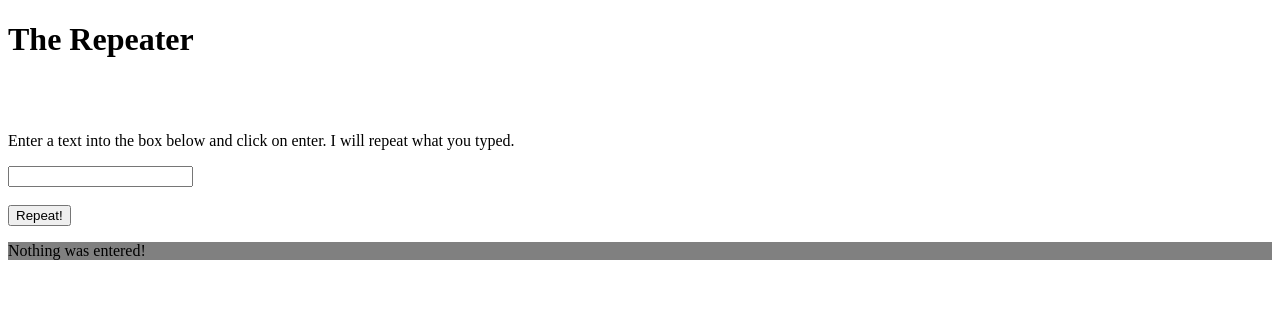
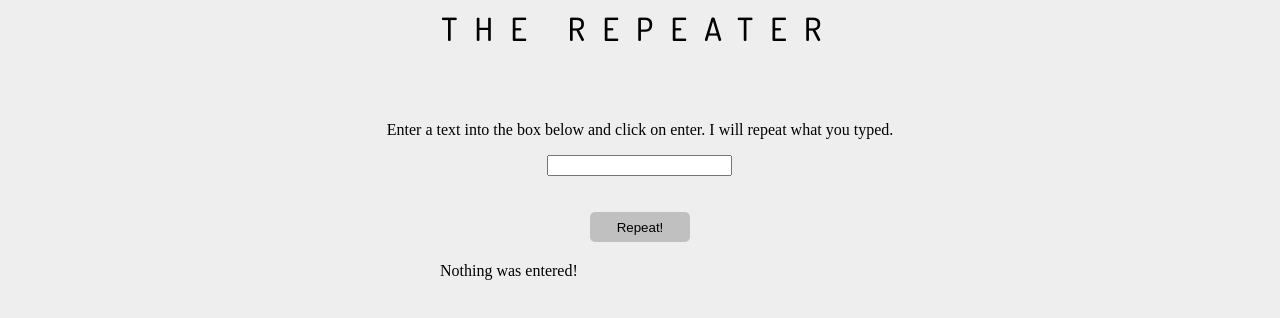
Before and after one commit to bones-1/smallProjects, a plain HTML site: page index.html in a window 1280 px wide. Both pictures are taken after a click on the button "Repeat!". Drawn offline with Linux system fonts and the light colour scheme.

Commit message:
added styling and styling elements

```diff
--- a/index.html
+++ b/index.html
@@ -1,17 +1,32 @@
 <!DOCTYPE html>
 <html lang="en">
-<head>
-    <meta charset="UTF-8">
-    <meta name="viewport" content="width=device-width, initial-scale=1.0">
+  <head>
+    <meta charset="UTF-8" />
+    <meta name="viewport" content="width=device-width, initial-scale=1.0" />
     <title>Echo</title>
     <script src="repeat.js" defer></script>
-    <link rel="shortcut icon" href="#" type="image/x-icon">
-</head>
-<body>
+    <link rel="shortcut icon" href="#" type="image/x-icon" />
+    <link rel="stylesheet" href="styles.css" />
+    <link rel="preconnect" href="https://fonts.googleapis.com" />
+    <link rel="preconnect" href="https://fonts.gstatic.com" crossorigin />
+    <link
+      href="https://fonts.googleapis.com/css2?family=Dosis:wght@200..800&display=swap"
+      rel="stylesheet"
+    />
+  </head>
+  <body>
     <h1>The Repeater</h1>
-    <br><br>
-    <p>Enter a text into the box below and click on enter. I will repeat what you typed.</p>
-    <input type="text" name="userInput" id="userInput" class="userInput"> <br><br>
-    <input type="button" value="Repeat!" class="submit" id="submit">
-</body>
+
+    <div class="prompt">
+      <br /><br />
+      <p>
+        Enter a text into the box below and click on enter. I will repeat what
+        you typed.
+      </p>
+      <input type="text" name="userInput" id="userInput" class="userInput" />
+      <br /><br />
+      <input type="button" value="Repeat!" class="submit" id="submit" />
+    </div>
+    <div class="result" id="result"></div>
+  </body>
 </html>
--- a/repeat.js
+++ b/repeat.js
@@ -2,18 +2,19 @@
 
 let input = document.getElementById("userInput");
 let button = document.getElementById("submit");
-let result;
+let result = document.getElementById("result");
 
 button.addEventListener("click", () => {
-  if (!result) {
-    result = document.createElement("p");
-    result.style.backgroundColor = "grey";
-  }
+  // if (result.innerText = "") {
+  //   result = document.createElement("p");
+  //   // result.style.backgroundColor = "grey";
+  // }
 
   if (input.value == "") {
     result.innerText = "Nothing was entered!";
   } else {
-    result.innerText = "You entered: " + input.value;
+    result.innerHTML = "You entered: <br><span class='result-text'></span>";
+    result.querySelector('.result-text').innerText = input.value;
   }
 
   input.value = "";
--- /dev/null
+++ b/styles.css
@@ -0,0 +1,68 @@
+:root,
+* {
+  box-sizing: border-box;
+}
+
+:root {
+  --top-spacing: 20px;
+}
+
+body {
+  background-color: #eee;
+}
+
+h1 {
+  font-family: "Dosis", sans-serif;
+  font-optical-sizing: auto;
+  font-weight: 500;
+  font-style: normal;
+  text-transform: uppercase;
+  letter-spacing: 1ch;
+}
+
+h1,
+.prompt,
+.result {
+  margin: 0 auto;
+  width: fit-content;
+  /* border: solid red 1px; */
+}
+
+.prompt {
+  padding: 0 5px;
+  margin-top: var(--top-spacing);
+}
+
+.userInput,
+.submit {
+  display: block;
+  margin-left: auto;
+  margin-right: auto;
+}
+
+.submit {
+  margin-bottom: var(--top-spacing);
+  width: 100px;
+  height: 30px;
+
+  background-color: silver;
+  border: none;
+  border-radius: 5px;
+}
+
+.submit:hover {
+  box-shadow: lightgray 0 0 3px 3px;
+}
+
+.result {
+  min-width: 400px;
+  height: fit-content;
+}
+
+.result-text {
+  background-color: #dadada;
+  width: 100%;
+  display: inline-block;
+  text-align: center;
+  font-style: italic;
+}
```
